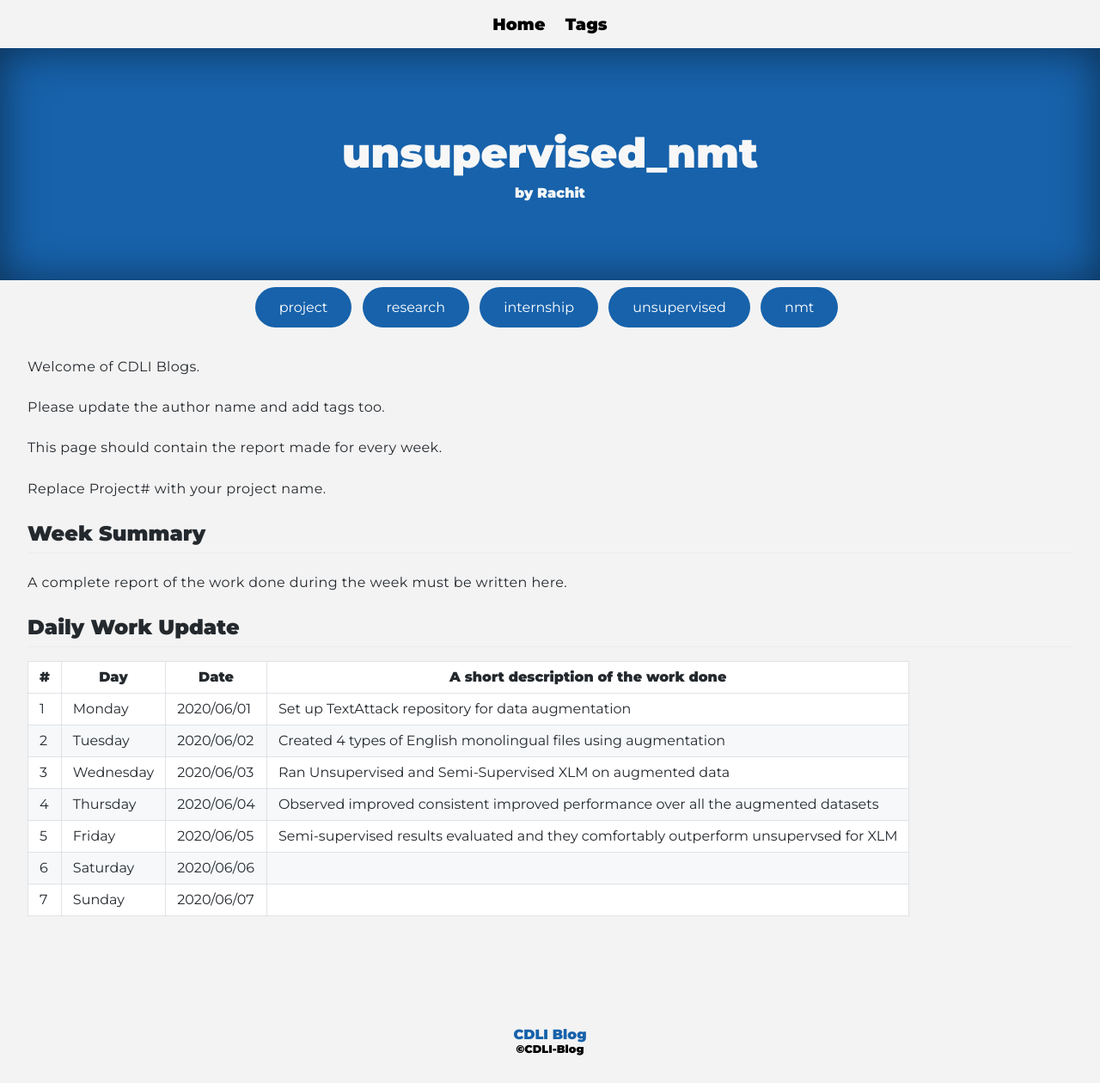
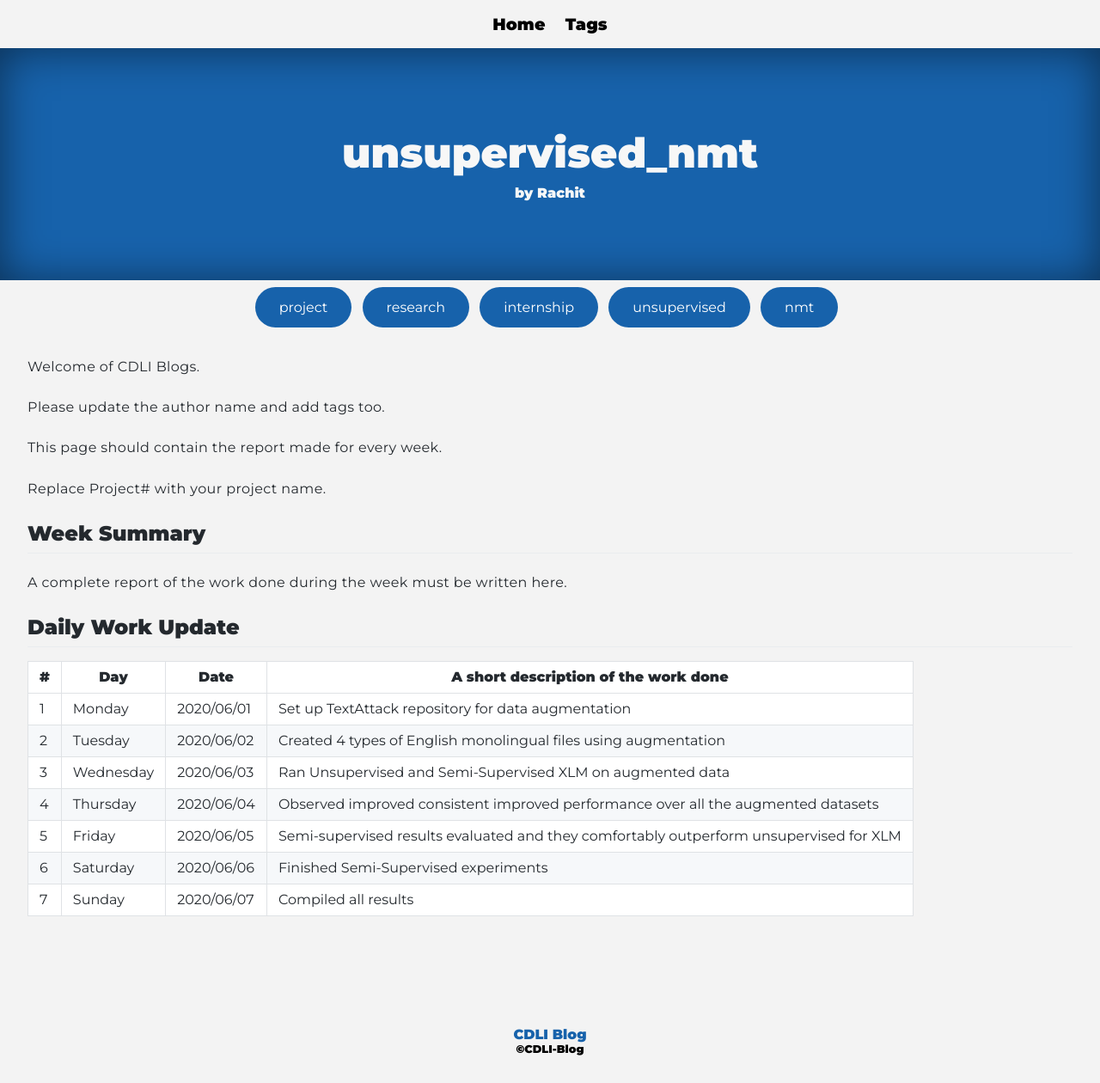
Before and after one commit to cdli-gh/blog, a Jekyll site: the page built from _blog/intern20/unsupervised_nmt/posts/12_week10.md, in a window 1280 px wide. Shown: the whole page at 86% size. Built offline with Jekyll 4.4.1, drawn with Linux system fonts in a browser that asks for light colours; Markdown is read by kramdown in place of the engine named in the settings.

Commit message:
Updated 10.7

```diff
--- a/_blog/intern20/unsupervised_nmt/posts/12_week10.md
+++ b/_blog/intern20/unsupervised_nmt/posts/12_week10.md
@@ -25,6 +25,6 @@ A complete report of the work done during the week must be written here.
 |2   	| Tuesday  	|   2020/06/02	|  Created 4 types of English monolingual files using augmentation 	|
 |3   	| Wednesday  	|  2020/06/03 	|  Ran Unsupervised and Semi-Supervised XLM on augmented data 	|
 |4   	| Thursday  	|   2020/06/04	|  Observed improved consistent improved performance over all the augmented datasets 	|
-|5   	| Friday  	|   2020/06/05	|  Semi-supervised results evaluated and they comfortably outperform unsupervsed for XLM 	|
-|6   	| Saturday  	|   2020/06/06	|   	|
-|7   	| Sunday  	|   2020/06/07	|   	|
+|5   	| Friday  	|   2020/06/05	|  Semi-supervised results evaluated and they comfortably outperform unsupervised for XLM 	|
+|6   	| Saturday  	|   2020/06/06	|  Finished Semi-Supervised experiments 	|
+|7   	| Sunday  	|   2020/06/07	|  Compiled all results 	|
```
